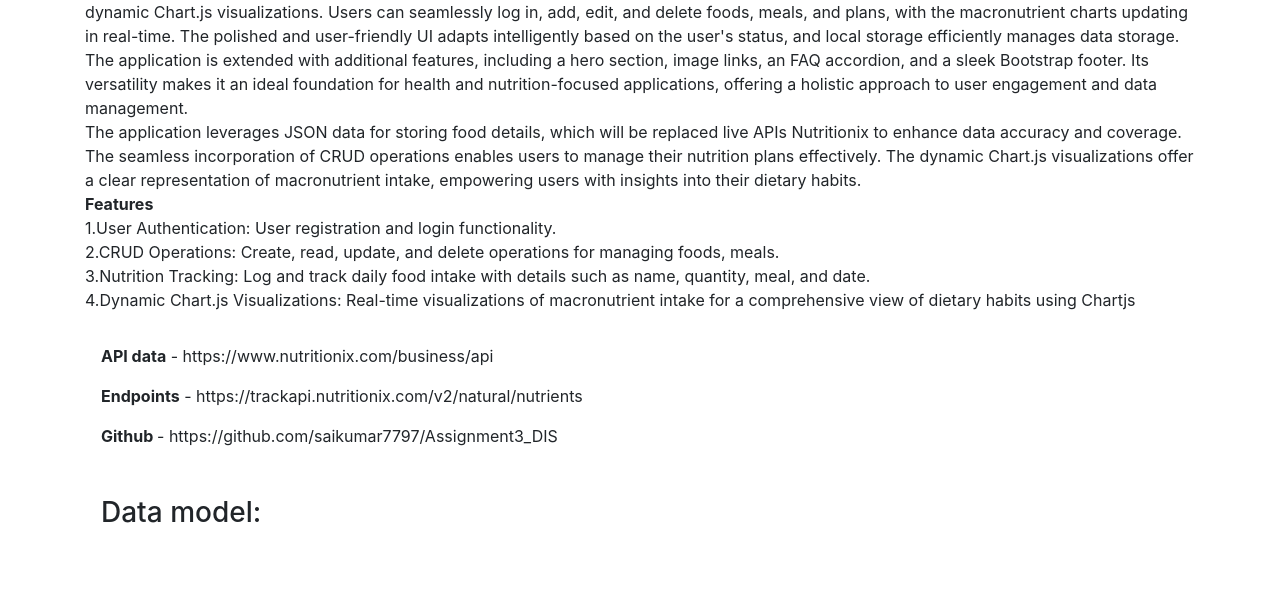
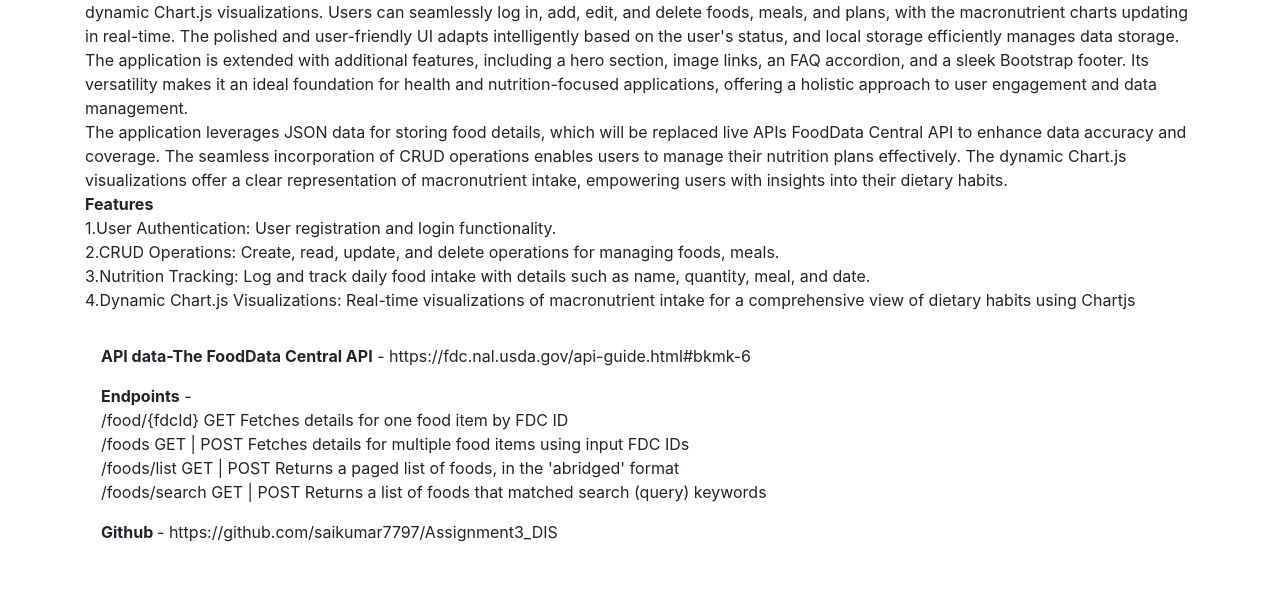
Before and after one commit to saikumar7797/Assignment3_DIS, a plain HTML site: page about.html in a window 1280 px wide. Shown: the part 174-763 px from the top of the page. Drawn offline with nearby package versions, Linux system fonts and the light colour scheme.

Commit message:
Add files via upload

```diff
--- a/about.html
+++ b/about.html
@@ -97,7 +97,7 @@
                 health and nutrition-focused applications, offering a holistic approach to user engagement and data
                 management. <br>
                 The application leverages JSON data for storing food details, which will be replaced live APIs
-                Nutritionix to enhance data accuracy and coverage. The seamless incorporation of
+                FoodData Central API to enhance data accuracy and coverage. The seamless incorporation of
                 CRUD operations enables users to manage their nutrition plans effectively. The dynamic Chart.js
                 visualizations offer a clear representation of macronutrient intake, empowering users with insights into
                 their dietary habits.<br> <b> Features</b> <br>
@@ -120,8 +120,13 @@
 
 
         <div class="container p-3 about-links">
-            <p><b>API data</b> - https://www.nutritionix.com/business/api</p>
-            <p> <b>Endpoints</b> - https://trackapi.nutritionix.com/v2/natural/nutrients</p>
+            <p><b>API data-The FoodData Central API</b> - https://fdc.nal.usda.gov/api-guide.html#bkmk-6</p>
+            <p> <b>Endpoints</b> - <br>
+                /food/{fdcId} GET Fetches details for one food item by FDC ID<br>
+                /foods GET | POST Fetches details for multiple food items using input FDC IDs<br>
+                /foods/list GET | POST Returns a paged list of foods, in the 'abridged' format<br>
+                /foods/search GET | POST Returns a list of foods that matched search (query) keywords<br>
+            </p>
             <p> <b>Github </b> - https://github.com/saikumar7797/Assignment3_DIS</p>
 
         </div>
```
